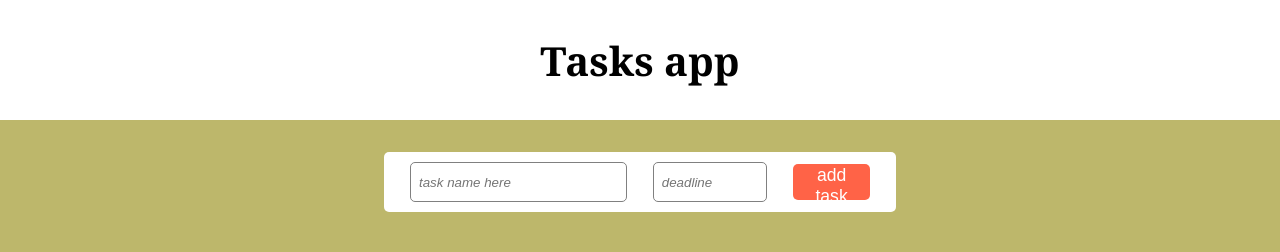
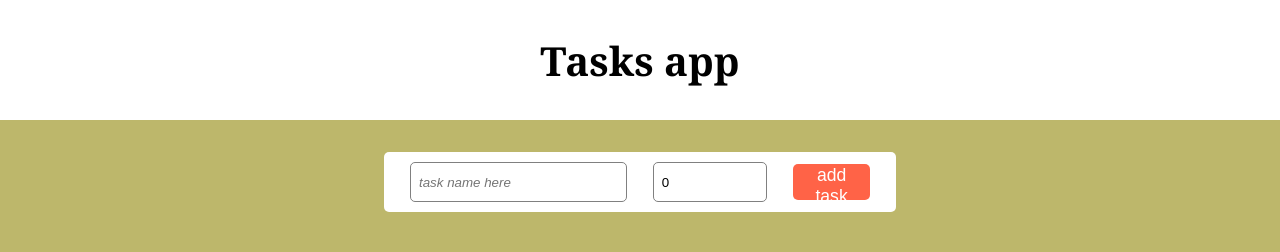
Before and after one commit to miloss98/typescript-practice, a React (Create React App) app: page / in a window 1280 px wide. Shown: the top 252 px of the page. Built offline with nearby package versions, Linux system fonts and the light colour scheme.

Commit message:
input field fix

```diff
--- a/src/components/Tasks.tsx
+++ b/src/components/Tasks.tsx
@@ -46,6 +46,7 @@ const Tasks: React.FC = () => {
           <input
             type="number"
             className="inputs-deadline"
+            value={deadline}
             placeholder="deadline"
             onChange={handleInput}
           />
```
